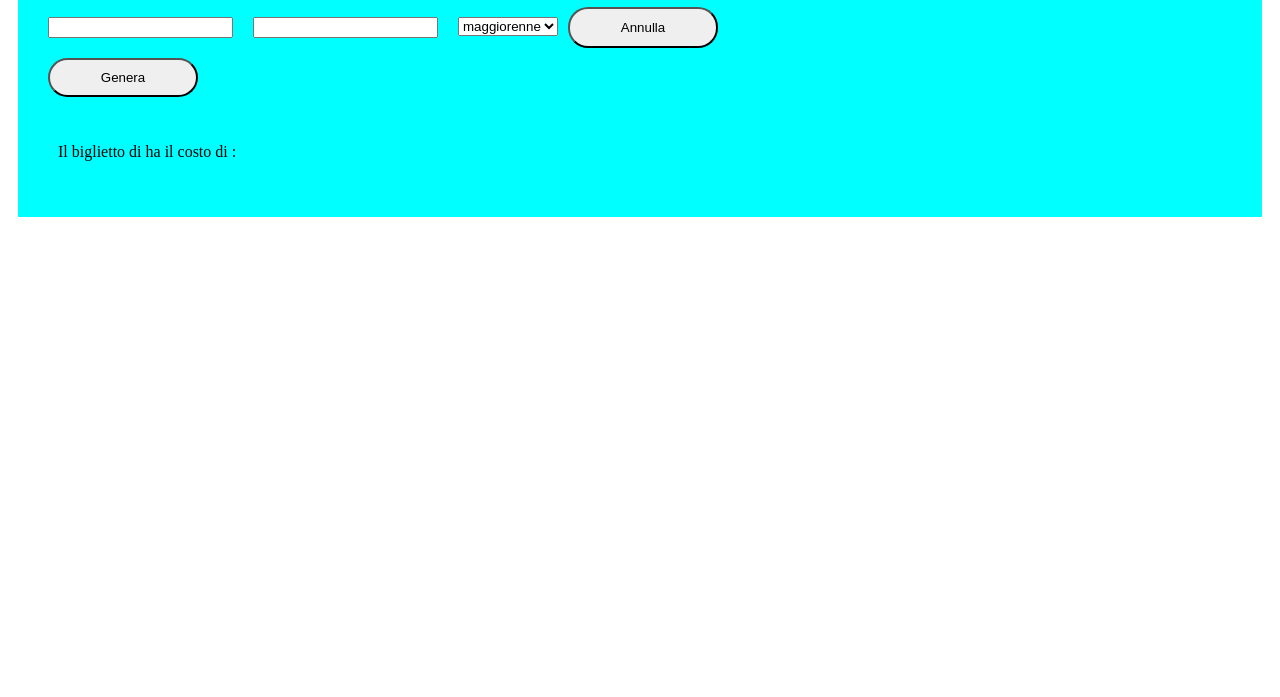
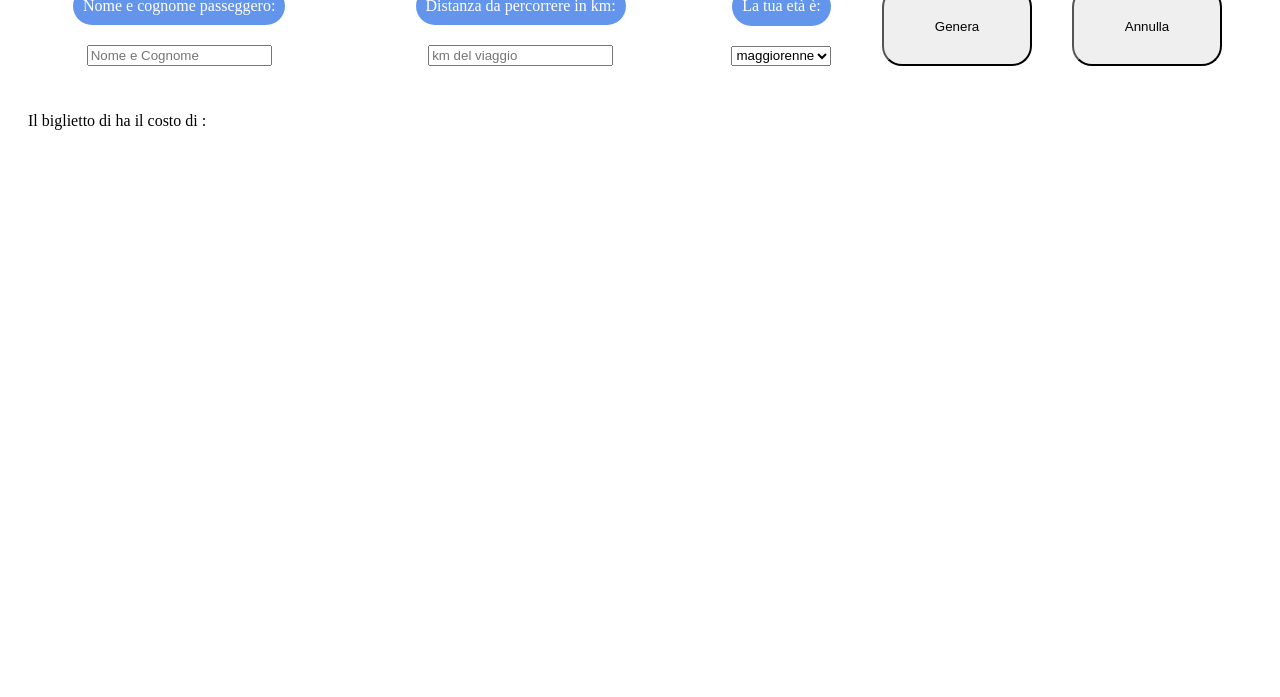
Before and after one commit to Rivio98/js-biglietto-treno-form, a plain HTML site: page index.html in a window 1280 px wide. Shown: the part 103-800 px from the top of the page. Drawn offline with Linux system fonts and the light colour scheme.

Commit message:
[UPD] Applied style and labels for passengers info

```diff
--- a/css/style.css
+++ b/css/style.css
@@ -30,3 +30,22 @@
 .info {
     padding: 20px;
 }
+
+.label {
+    background-color: cornflowerblue;
+    padding: 10px;
+    border-radius: 20px;
+    color: #fff;
+    display: block;
+    margin-bottom: 20px;
+}
+
+.name-surname,
+.distance,
+.age-section {
+    display: flex;
+    flex-wrap: wrap;
+    justify-content: center;
+}
+
+.
--- a/index.html
+++ b/index.html
@@ -9,28 +9,31 @@
 </head>
 
 <body>
-    <div class="card m-10">
-        <div class="section d-block">
+    <!-- <div class="card m-10">
+        <div class="section d-block"> -->
     <h1>Inserisci i tuoi dati</h1>
-            <form class="input-section d-flex">
+    <form class="d-flex">
         <div class="name-surname m-10">
-                    <input type="text" id="nameSurname">
+            <label class="label namesurname">Nome e cognome passeggero:</label>
+            <input type="text" id="nameSurname" required placeholder="Nome e Cognome">
         </div>
         <div class="distance m-10">
-                    <input type="text" id="km">
+            <label class="label distance">Distanza da percorrere in km:</label>
+            <input type="text" id="km" required placeholder="km del viaggio">
         </div>
         <div class="age-section m-10">
-                    <select name="age" id="age-select" aria-placeholder="Scegli la tua età">
+            <label class="label your-age">La tua età è:</label>
+            <select name="age" id="age-select" aria-placeholder="Scegli la tua età" required>
                 <option value="maggiorenne">maggiorenne</option>
                 <option value="minorenne">minorenne</option>
                 <option value="over65">over 65</option>
             </select>
         </div>
+        <div class="button-section m-10 d-flex">
+            <button type="button" id="genera">Genera</button>
             <button type="reset" id="annulla">Annulla</button>
+        </div>
     </form>
-            <div class="button-section m-10 d-flex">
-                <button id="genera">Genera</button>
-            </div>
     <div class="info">
         <div>
             <p>Il biglietto di <span id="nomeUtente"></span> ha il costo di : <span id="prezzoBiglietto"></span>
--- a/js/script.js
+++ b/js/script.js
@@ -18,6 +18,7 @@ genera.addEventListener('click', function () {
     const discountPrice = fullPrice - (fullPrice * discount / 100);
     document.getElementById('prezzoBiglietto').innerHTML = discountPrice.toFixed(2) + ' ' + '&euro;'
     document.getElementById('nomeUtente').innerHTML = nameSurname
+    console.log(nameSurname, km, ageSelect, fullPrice, discount, discountPrice)
 })
 
 // Button annulla event
```
Lines whose indentation alone changed are shown as unchanged.
